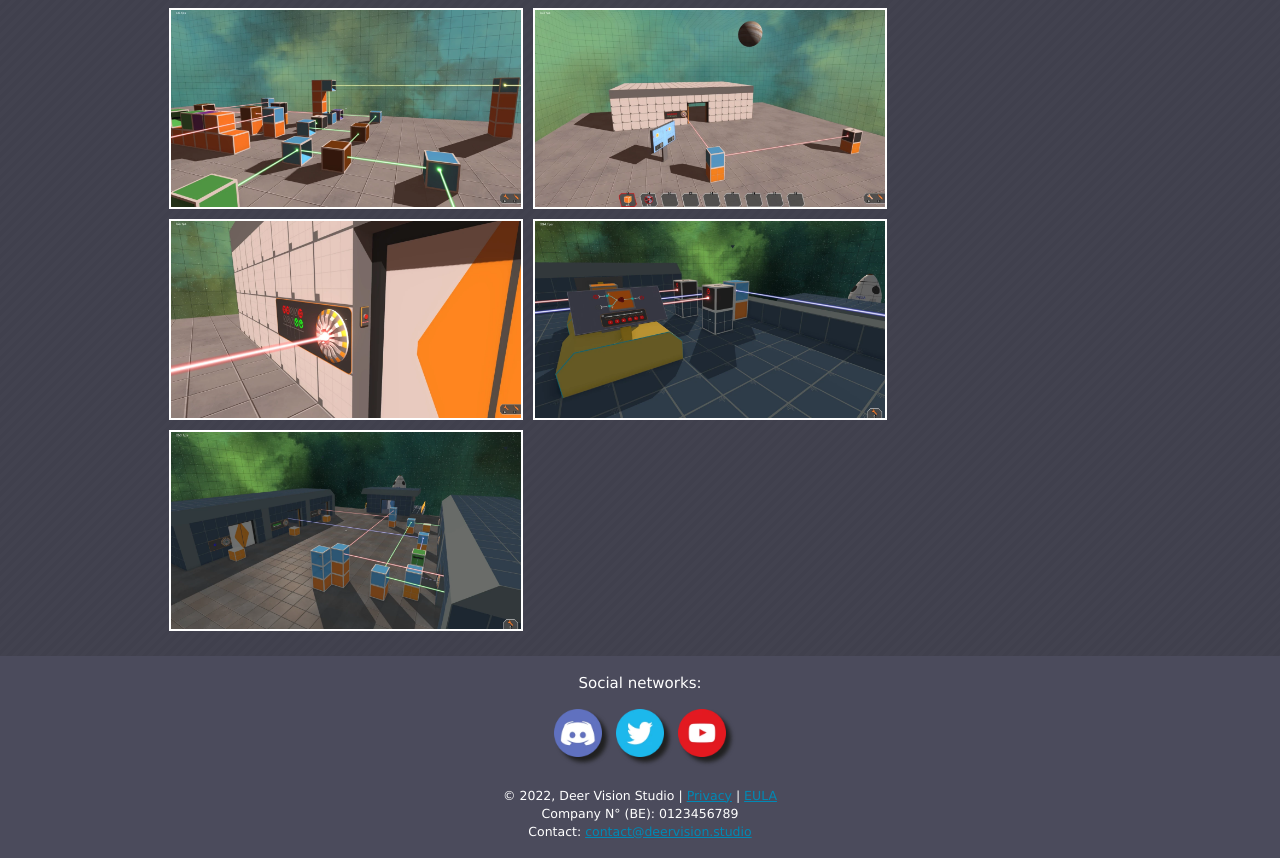
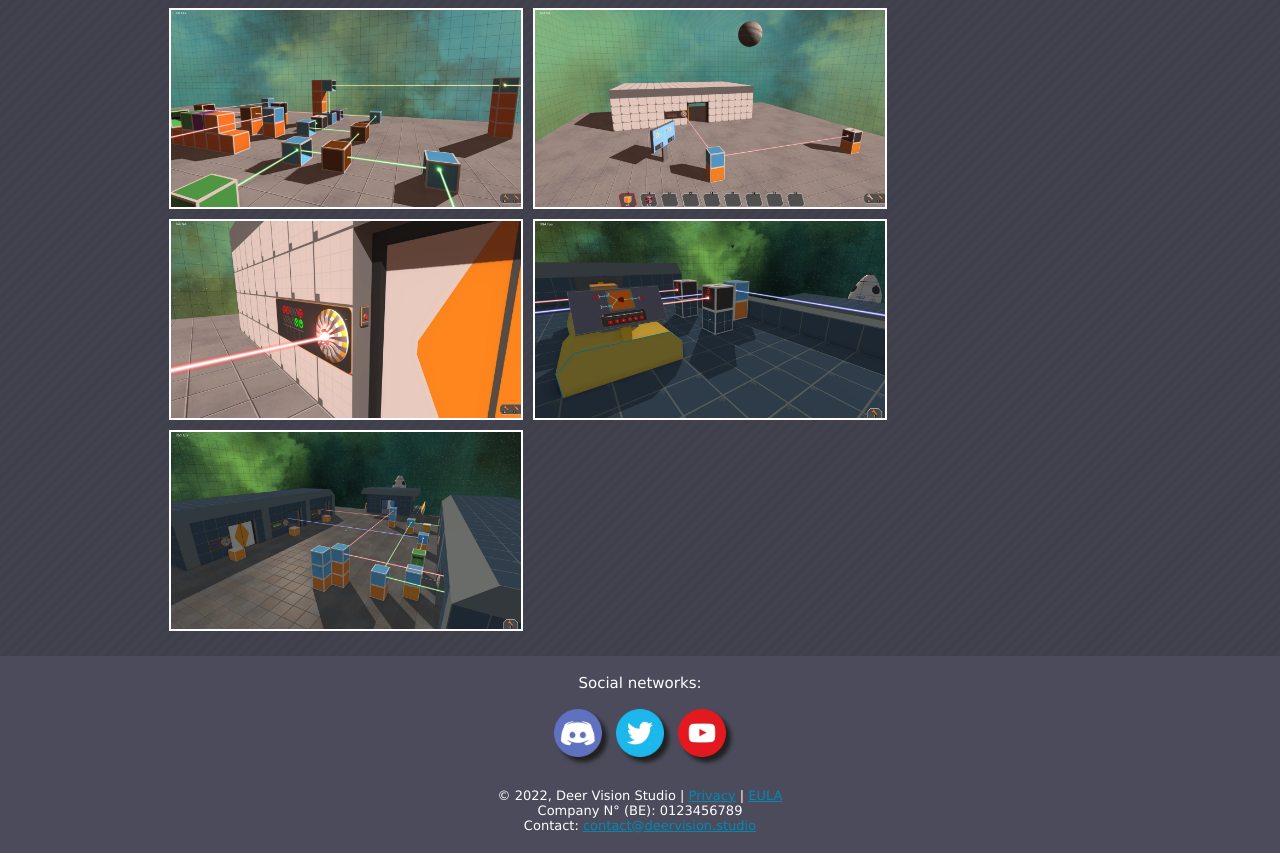
Before and after one commit to petitg1987/deerVision, a React app in the folder deer-vision-frontend/: page / in a window 1280 px wide. Shown: the part 649-1507 px from the top of the page. Built offline with nearby package versions, Linux system fonts and the light colour scheme.

```diff
--- a/deer-vision-frontend/src/index.css
+++ b/deer-vision-frontend/src/index.css
@@ -47,6 +47,13 @@
     text-align: center;
 }
 
+.company-container {
+    text-align: center;
+    font-size: 13px;
+    margin-top: 20px;
+    margin-bottom: 20px;
+}
+
 @media screen and (max-width: 800px) {
     .content {
         width: 95%;
--- a/deer-vision-frontend/src/index.js
+++ b/deer-vision-frontend/src/index.js
@@ -43,17 +43,14 @@
                         <div className="soc-container">
                             <SocialNetwork logoSize={48} label="Social networks:"/>
                         </div>
-                        <center>
+                        <div className="company-container">
+                            &copy; {this.currentYear}, Deer Vision Studio | <a className={"text-link"} href={"/privacy"} title={"Privacy Policy"}>Privacy</a> | <a className={"text-link"} href={"/eula"} title={"End User License Agreement"}>EULA</a>
                             <br/>
-                            <small>&copy; {this.currentYear}, Deer Vision Studio | <a className={"text-link"} href={"/privacy"} title={"Privacy Policy"}>Privacy</a> | <a className={"text-link"} href={"/eula"} title={"End User License Agreement"}>EULA</a></small>
+                            {/*TODO: update company number*/}
+                            Company N° (BE): 0123456789
                             <br/>
-                            {/*TODO: update numero entreprise */}
-                            <small>Company N° (BE): 0123456789</small>
-                            <br/>
-                            <small>Contact: <a className={"text-link"} href={"mailto:contact@deervision.studio"}>contact@deervision.studio</a></small>
-                            <br/>
-                            <br/>
-                        </center>
+                            Contact: <a className={"text-link"} href={"mailto:contact@deervision.studio"}>contact@deervision.studio</a>
+                        </div>
                     </footer>
                 </div>
             </BrowserRouter>
```
